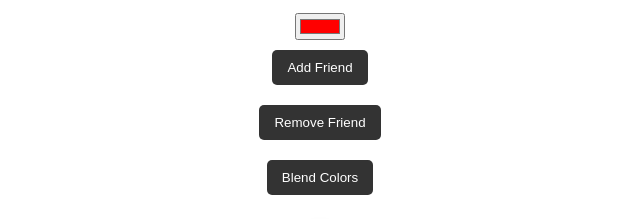
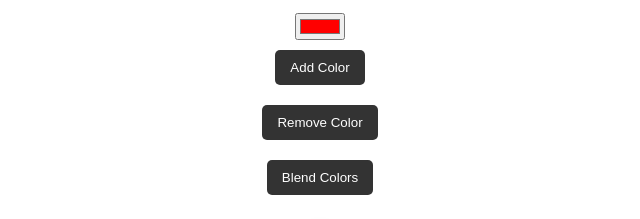
Before and after one commit to lionelmuench/BlendBuddy, a plain HTML site: page index.html in a window 1280 px wide. Shown: the part 336-555 px from the top of the page, 320-960 px from the left. Drawn offline with Linux system fonts and the light colour scheme.

Commit message:
FIJNALLY YAY

```diff
--- a/index.html
+++ b/index.html
@@ -14,8 +14,8 @@
         <div id="colorInputs">
             <input type="color" value="#FF0000">
         </div>
-        <button onclick="addColorInput()">Add Friend</button>
-        <button onclick="removeColorInput()">Remove Friend</button>
+        <button onclick="addColorInput()">Add Color</button>
+        <button onclick="removeColorInput()">Remove Color</button>
         <button onclick="averageColors()">Blend Colors</button>
         <p id="colorName"></p>
     </div>
```
